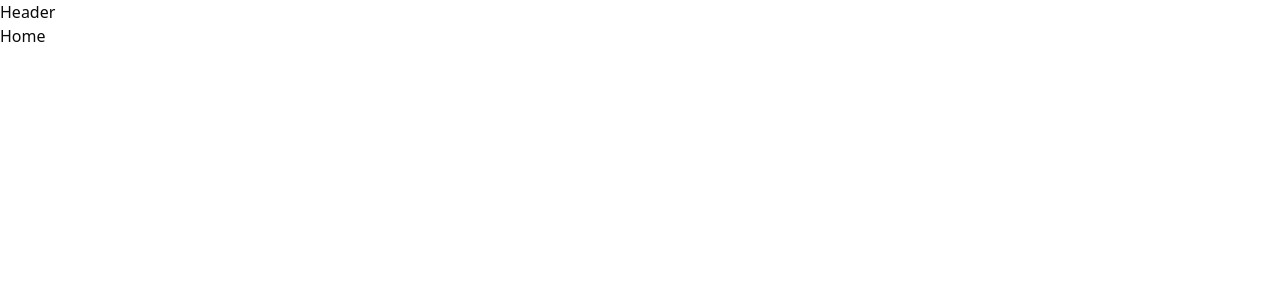
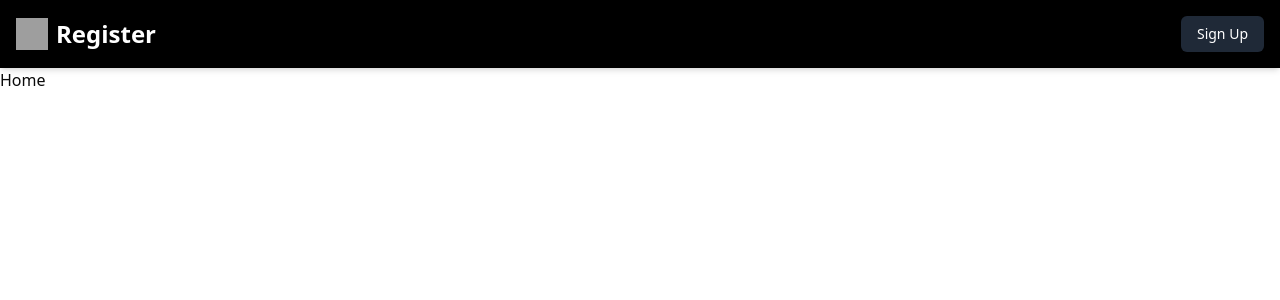
Before and after one commit to CoderXYZ14/OTPSignUpModule, a React (Vite) app in the folder client/: page / in a window 1280 px wide. Shown: the top 300 px of the page. Built offline with nearby package versions, Linux system fonts and the light colour scheme; grey boxes are pictures that could not be loaded.

Commit message:
Header added

```diff
--- a/client/src/components-page/header/Header.jsx
+++ b/client/src/components-page/header/Header.jsx
@@ -1,5 +1,38 @@
+import React, { useState } from "react";
+import { Button } from "@/components/ui/button"; // Assuming you have a button component in your UI library
+import { useNavigate, useLocation } from "react-router-dom";
+
 const Header = () => {
-  return <div>Header</div>;
+  const [isSignedUp, setIsSignedUp] = useState(false);
+  const navigate = useNavigate();
+  const location = useLocation();
+
+  const handleSignUp = () => {
+    // Simulating sign-up process
+    navigate("/sign-in");
+  };
+
+  return (
+    <div className="bg-black text-white p-4 flex justify-between items-center shadow-md">
+      <div className="flex items-center">
+        <img
+          src="https://as2.ftcdn.net/v2/jpg/01/33/48/03/1000_F_133480376_PWlsZ1Bdr2SVnTRpb8jCtY59CyEBdoUt.jpg" // Replace with your logo path
+          alt="Logo"
+          className="h-8 w-8 mr-2"
+        />
+        <h1 className="text-2xl font-bold">Register</h1>
+      </div>
+      {/* Hide the Sign Up button on the sign-in page */}
+      {location.pathname !== "/sign-in" && !isSignedUp && (
+        <Button
+          onClick={handleSignUp}
+          className="bg-gray-800 hover:bg-gray-700 text-white"
+        >
+          Sign Up
+        </Button>
+      )}
+    </div>
+  );
 };
 
 export default Header;
```
